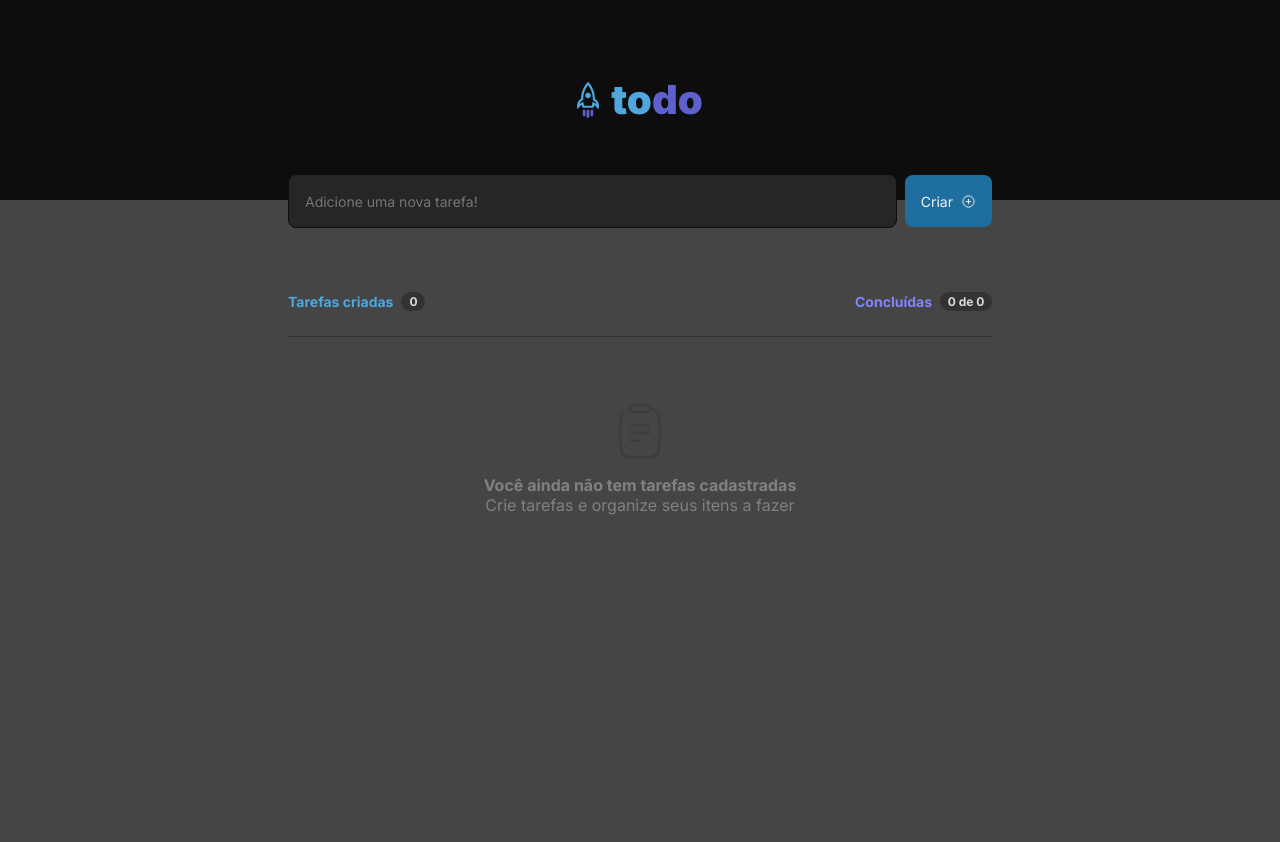
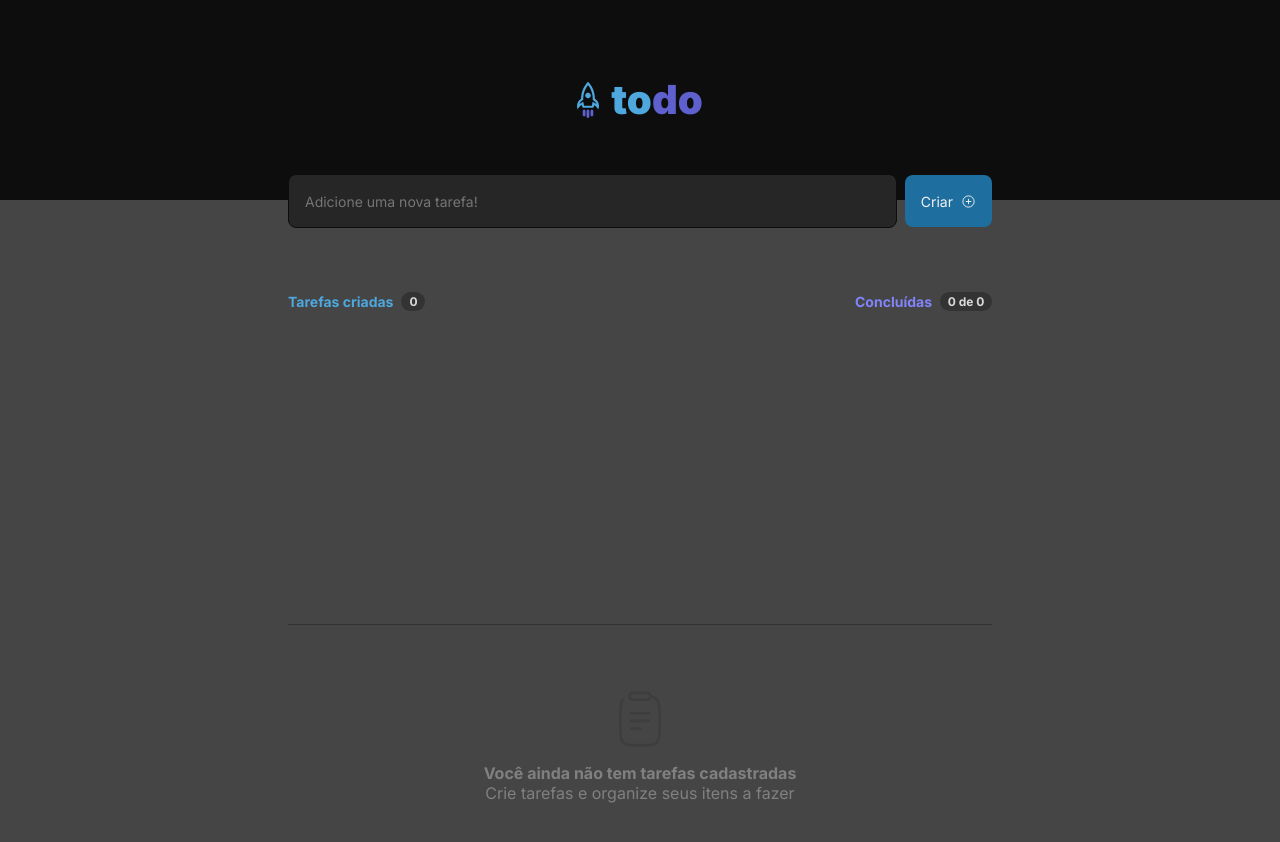
Before and after one commit to mateusrc-dev/multiplication-table-app, a React (Vite) app: page / in a window 1280 px wide. Shown: the top 842 px of the page. Before the commit the page ends 800 px from the top, so only its background shows below. Built offline with nearby package versions, Linux system fonts and the light colour scheme.

Commit message:
update aplication ToDo

```diff
--- a/src/App.jsx
+++ b/src/App.jsx
@@ -14,6 +14,10 @@ export function App() {
   const [state, setState] = useState(0);
 
   function handleAddNewAssignments() {
+    if (newAssignment.length == 0) {
+      alert("Escreva algo para criar uma nova tarefa!")
+      return
+    }
     setAssignments((prevState) => [
       ...prevState,
       { check: false, content: newAssignment },
@@ -21,11 +25,12 @@ export function App() {
     setNewAssignment("");
   }
 
-  function handleNewAssignments(newAssignment) {
-    setNewAssignment(newAssignment);
-  }
-
   function handleAssignmentsDelete(deleted) {
+    if (state == 0) {
+      setState(1);
+    } else if (state == 1) {
+      setState(0)
+    }
     const assignmentsWithoutDelete = assignments.filter(
       (assignment) => assignment.content !== deleted
     );
@@ -66,8 +71,8 @@ export function App() {
       <div className={styles.wrapper}>
         <div className={styles.inputAndButton}>
           <Input
-            handleNewAssignments={handleNewAssignments}
             newAssignment={newAssignment}
+            setNewAssignment={setNewAssignment}
           />
           <Button onClick={handleAddNewAssignments} />
         </div>
--- a/src/App.module.css
+++ b/src/App.module.css
@@ -90,6 +90,27 @@
   flex-direction: column;
   gap: 0.75rem;
   width: 100%;
+  overflow-y: auto;
+  height: 18rem;
+}
+
+.posts::-webkit-scrollbar {
+  width: 15px;
+}
+.posts::-webkit-scrollbar-thumb {
+  background: var(--gray-400);
+  border-radius: 10px;
+  width: 0px;
+  background-clip: padding-box; /*para as bordas ficarem transparentes e com isso dar a impressão que tem uma margem nos lados da borda*/
+  border: 5px solid transparent;
+}
+.posts::-webkit-scrollbar-thumb:hover {
+  background-color: var(--gray-200);
+  border-radius: 0px;
+  width: 0px;
+  border-radius: 10px;
+  background-clip: padding-box; /*para as bordas ficarem transparentes e com isso dar a impressão que tem uma margem nos lados da borda*/
+  border: 5px solid transparent;
 }
 
 .nullAssignments {
--- a/src/components/Input.jsx
+++ b/src/components/Input.jsx
@@ -1,15 +1,13 @@
 import styles from "./Input.module.css";
 import { useState, useEffect } from "react";
 
-export function Input({ newAssignment, handleNewAssignments }) {
-  const [input, setInput] = useState("");
+export function Input({ newAssignment, handleNewAssignments, setNewAssignment }) {
 
-  useEffect(() => {
-    function handleInput() {
-      handleNewAssignments(input);
-    }
-    handleInput();
-  }, [input]);
+
+  function handleNewAssignmentChange(event) {
+    setNewAssignment(event.target.value)
+  }
+
 
   return (
     <input
@@ -17,7 +15,7 @@ export function Input({ newAssignment, handleNewAssignments }) {
       type="text"
       placeholder="Adicione uma nova tarefa!"
       value={newAssignment}
-      onChange={(e) => setInput(e.target.value)}
+      onChange={handleNewAssignmentChange}
     />
   );
 }
```
